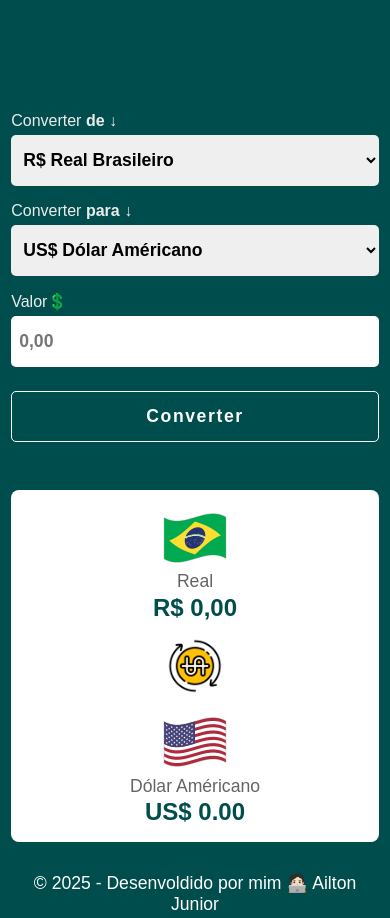
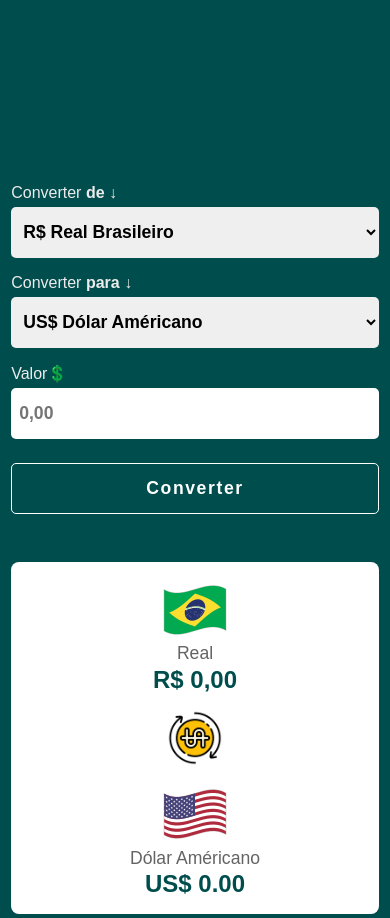
Before and after one commit to ailtonjunior11/projeto-pessoal-conversor-moedas, a plain HTML site: page index.html in a window 390 px wide. Shown: the top 918 px of the page. Drawn offline with nearby package versions, Linux system fonts and the light colour scheme; a web font is replaced by a local one.

Commit message:
Alterações - body, main

```diff
--- a/styles.css
+++ b/styles.css
@@ -189,6 +189,7 @@ footer span a {
 /* Responsividade início */
 @media (max-width: 475px) {
   body {
+    padding-top: 12rem;
     background: var(--color-secondary);
   }
 
@@ -224,7 +225,6 @@ footer span a {
   }
 
   main {
-    margin-top: 12rem;
     flex-direction: column;
     padding: 0.7rem;
   }
```
